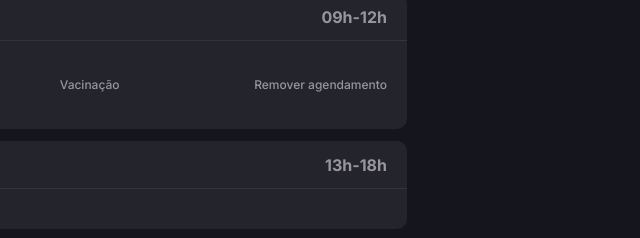
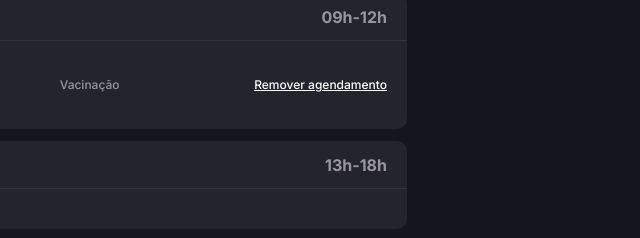
Before and after one commit to wellingtonbarbosadev/projeto-petshop, a plain HTML site: page index.html in a window 1280 px wide. In both pictures the pointer is over the element "Remover agendamento". Shown: the part 175-413 px from the top of the page, 578-1218 px from the left. Drawn offline with Linux system fonts and the light colour scheme.

Commit message:
adiciona estilos de transição e interação ao botão de remoção de agendamento

```diff
--- a/styles/sections/schedule-period.css
+++ b/styles/sections/schedule-period.css
@@ -81,6 +81,15 @@
       color: var(--content-secondary);
     }
 
+    .remove-schedule {
+      transition: all .5s;
+      &:hover {
+        color: var(--content-primary);
+        text-decoration: underline;
+        cursor: pointer;
+      }
+    }
+
     & + & {
       padding-top: 12px;
       border-top: 1px solid var(--border-divisor);
```
